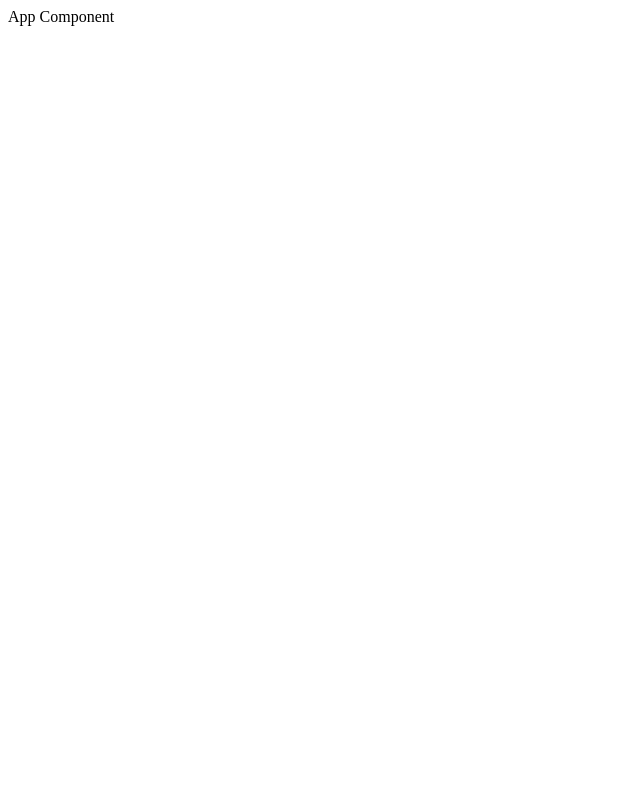
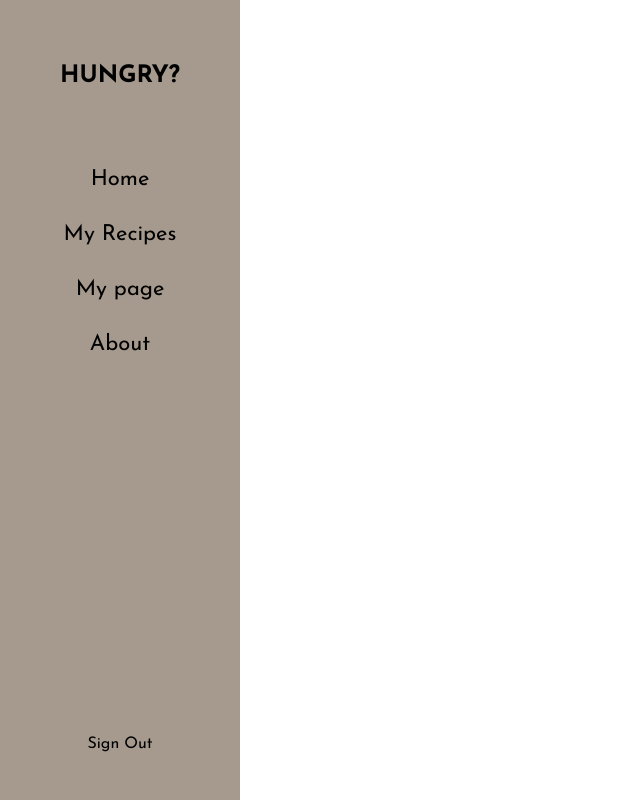
Before and after one commit to codestates/Are-You-Hungry-client, a React (Create React App) app in the folder client/: page / in a window 1280 px wide. Shown: the whole page, without its empty margins (0-640 px from the left). Built offline with nearby package versions, Linux system fonts and the light colour scheme.

Commit message:
Finished working on SideBar component and styling it

```diff
--- a/client/public/index.css
+++ b/client/public/index.css
@@ -1,5 +1,8 @@
+@import url("https://fonts.googleapis.com/css2?family=Josefin+Sans:wght@400;700&display=swap");
+
 * {
   box-sizing: border-box;
+  font-family: "Josefin Sans";
 }
 
 body {
@@ -7,7 +10,7 @@ body {
   padding: 0;
   height: 100vh;
   display: grid;
-  grid-template-columns: 200px auto;
+  grid-template-columns: 240px auto;
+  grid-template-areas: "sidebar main";
   grid-gap: 10px;
-  grid-template-areas: "sidebar main";
 }
--- a/client/public/index.html
+++ b/client/public/index.html
@@ -4,6 +4,7 @@
     <meta charset="utf-8" />
     <meta name="viewport" content="width=device-width, initial-scale=1" />
     <title>Are You Hungry?</title>
+    <link rel="stylesheet" href="index.css" />
   </head>
   <body>
     <div id="root"></div>
--- a/client/src/App.js
+++ b/client/src/App.js
@@ -1,7 +1,13 @@
 import React from "react";
+import SideBar from "./components/SideBar";
+import "./App.css";
 
 const App = () => {
-  return <div>App Component</div>;
+  return (
+    <>
+      <SideBar isLoggedIn={true} />
+    </>
+  );
 };
 
 export default App;
--- /dev/null
+++ b/client/src/components/LoggedInNav.js
@@ -0,0 +1,40 @@
+import React from "react";
+
+const LoggedInNav = () => {
+  return (
+    <>
+      <nav>
+        <ul className="main-nav">
+          <li className="main-nav__item">
+            <a href="#">Home</a>
+          </li>
+          <li className="main-nav__item">
+            <a href="#">My Recipes</a>
+            <ul className="sub-nav">
+              <li className="sub-nav__item">
+                <a href="#">Favorite recipes</a>
+              </li>
+              <li className="sub-nav__item">
+                <a href="#">My recipes</a>
+              </li>
+              <li className="sub-nav__item">
+                <a href="#">Add new recipe</a>
+              </li>
+            </ul>
+          </li>
+          <li className="main-nav__item">
+            <a href="#">My page</a>
+          </li>
+          <li className="main-nav__item">
+            <a href="#">About</a>
+          </li>
+        </ul>
+      </nav>
+      <div className="sign-out__btn">
+        <a href="#">Sign Out</a>
+      </div>
+    </>
+  );
+};
+
+export default LoggedInNav;
--- /dev/null
+++ b/client/src/components/LoggedOutNav.js
@@ -0,0 +1,23 @@
+import React from "react";
+
+const LoggedOutNav = () => {
+  return (
+    <>
+      <nav>
+        <ul className="main-nav">
+          <li className="main-nav__item">
+            <a href="#">Home</a>
+          </li>
+          <li className="main-nav__item">
+            <a href="#">About</a>
+          </li>
+        </ul>
+      </nav>
+      <div className="sign-out__btn">
+        <a href="#">Sign In</a>
+      </div>
+    </>
+  );
+};
+
+export default LoggedOutNav;
--- a/client/src/components/SideBar.js
+++ b/client/src/components/SideBar.js
@@ -1 +1,15 @@
 import React from "react";
+import LoggedInNav from "./LoggedInNav";
+import LoggedOutNav from "./LoggedOutNav";
+import "../styles/SideBar.css";
+
+const SideBar = ({ isLoggedIn }) => {
+  return (
+    <header className="sidebar">
+      <h2>Hungry?</h2>
+      {isLoggedIn ? <LoggedInNav /> : <LoggedOutNav />}
+    </header>
+  );
+};
+
+export default SideBar;
--- /dev/null
+++ b/client/src/styles/SideBar.css
@@ -0,0 +1,78 @@
+/* .sidebar {
+  position: fixed;
+  height: 100vh;
+  background-color: rgb(165, 154, 141);
+  text-align: center;
+  width: 240px;
+} */
+
+.sidebar {
+  position: relative;
+  height: 100%;
+  background-color: rgb(165, 154, 141);
+  text-align: center;
+}
+
+.sidebar h2 {
+  text-transform: uppercase;
+  text-align: center;
+  cursor: default;
+  padding: 4rem 2rem;
+  margin: 0;
+}
+
+.main-nav,
+.sub-nav {
+  list-style: none;
+  margin: 0;
+  padding: 0;
+  width: 100%;
+}
+
+.main-nav__item {
+  padding: 16px;
+  font-size: 22px;
+}
+
+.main-nav__item:hover .sub-nav {
+  display: block;
+  max-height: 200px;
+  padding: 12px 0 0 0;
+}
+
+.main-nav__item:hover .sub-nav a:hover {
+  color: white;
+}
+
+.sub-nav {
+  overflow: hidden;
+  max-height: 0;
+  transition: 0.4s ease-in-out;
+}
+
+.sub-nav__item {
+  padding: 8px 16px;
+  font-size: 1rem;
+}
+
+.sub-nav__item:last-child {
+  padding: 8px 16px 0 16px;
+}
+
+.main-nav__item a,
+.sub-nav__item a,
+.sign-out__btn a {
+  text-decoration: none;
+  color: black;
+}
+
+.sign-out__btn {
+  position: absolute;
+  width: 100%;
+  text-align: center;
+  bottom: 3rem;
+}
+
+.sign-out__btn input:active {
+  color: white;
+}
```
